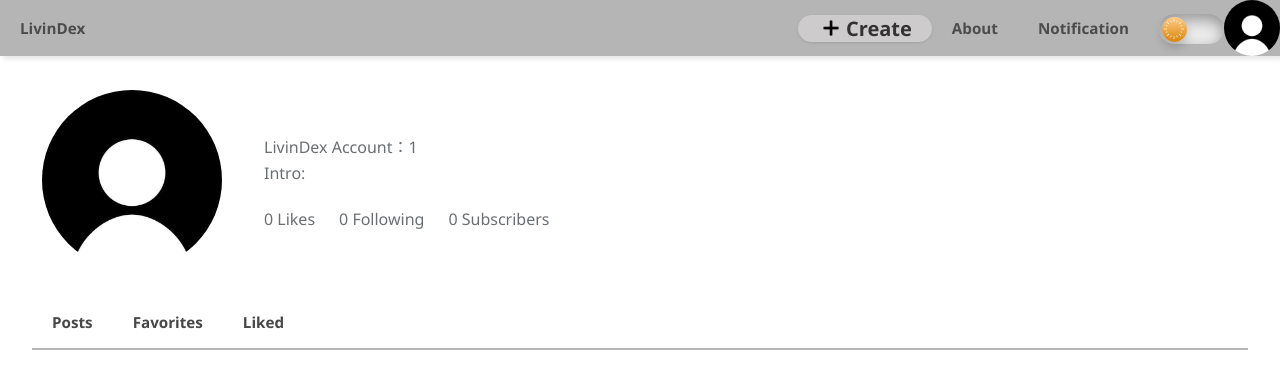
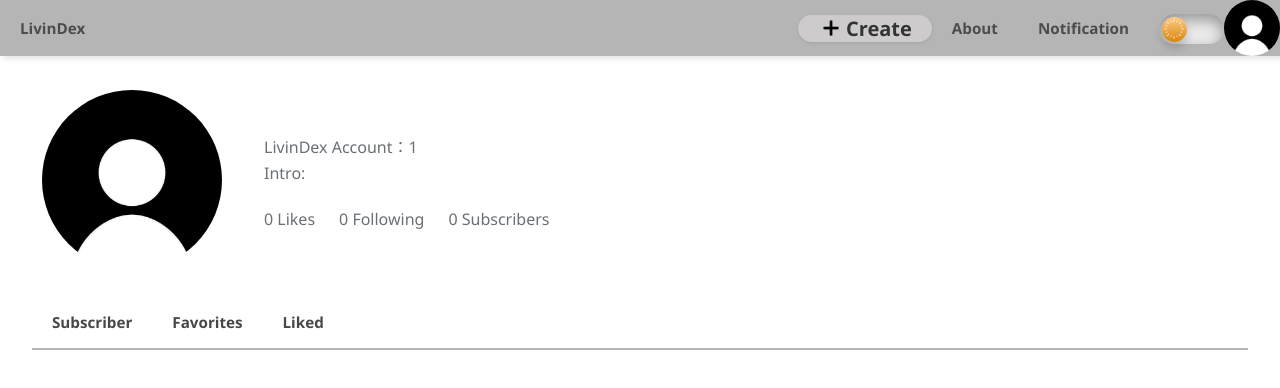
Before and after one commit to kinyean/LivinDex, a React (Create React App) app in the folder my-app/Frontend/: page /profile/1 in a window 1280 px wide. Shown: the top 388 px of the page. Built offline with nearby package versions, Linux system fonts and the light colour scheme; no server answers; sample sign-in values are in the browser's storage; a web font is replaced by a local one.

Commit message:
Adjust SideBar Css

```diff
--- a/my-app/Frontend/src/Components/ProfileNavbar.tsx
+++ b/my-app/Frontend/src/Components/ProfileNavbar.tsx
@@ -5,7 +5,7 @@ const ProfileNavbar: React.FC = () => {
   return (
     <nav className='profileNav-wrapper'>
       <ul className="profileNavbar">
-        <li className="profileHover-underline active">Posts</li>
+        <li className="profileHover-underline active">Subscriber</li>
         <li className="profileHover-underline">Favorites</li>
         <li className="profileHover-underline">Liked</li>
       </ul>
--- a/my-app/Frontend/src/Styles/App.css
+++ b/my-app/Frontend/src/Styles/App.css
@@ -7,6 +7,7 @@
     --body_background: white;
     --reg_background: white;
     --wallet_card_background: #eaeaea;
+    --sidebar_background:#e1e1e1;
     --body_color: black;
     --comment_actions_color:rgb(51, 51, 51);
     --empty_reward_txt_color:#333;
@@ -32,6 +33,7 @@
     --body_background: #121212;
     --reg_background: #f0f0f0;
     --wallet_card_background: #b0b0b0;
+    --sidebar_background:#7a7a7a;
     --body_color: #f0f0f0;
     --comment_actions_color:#f0f0f0;
     --empty_reward_txt_color:#f0f0f0;
--- a/my-app/Frontend/src/Styles/Sidebar.css
+++ b/my-app/Frontend/src/Styles/Sidebar.css
@@ -35,7 +35,7 @@
 }
 
 .section li:hover {
-  background-color: #f2f2f2;
+  background-color: var(--sidebar_background);
   border-radius: 8px;
   padding-left: 10px;
   transition: background-color 0.2s ease;
```
